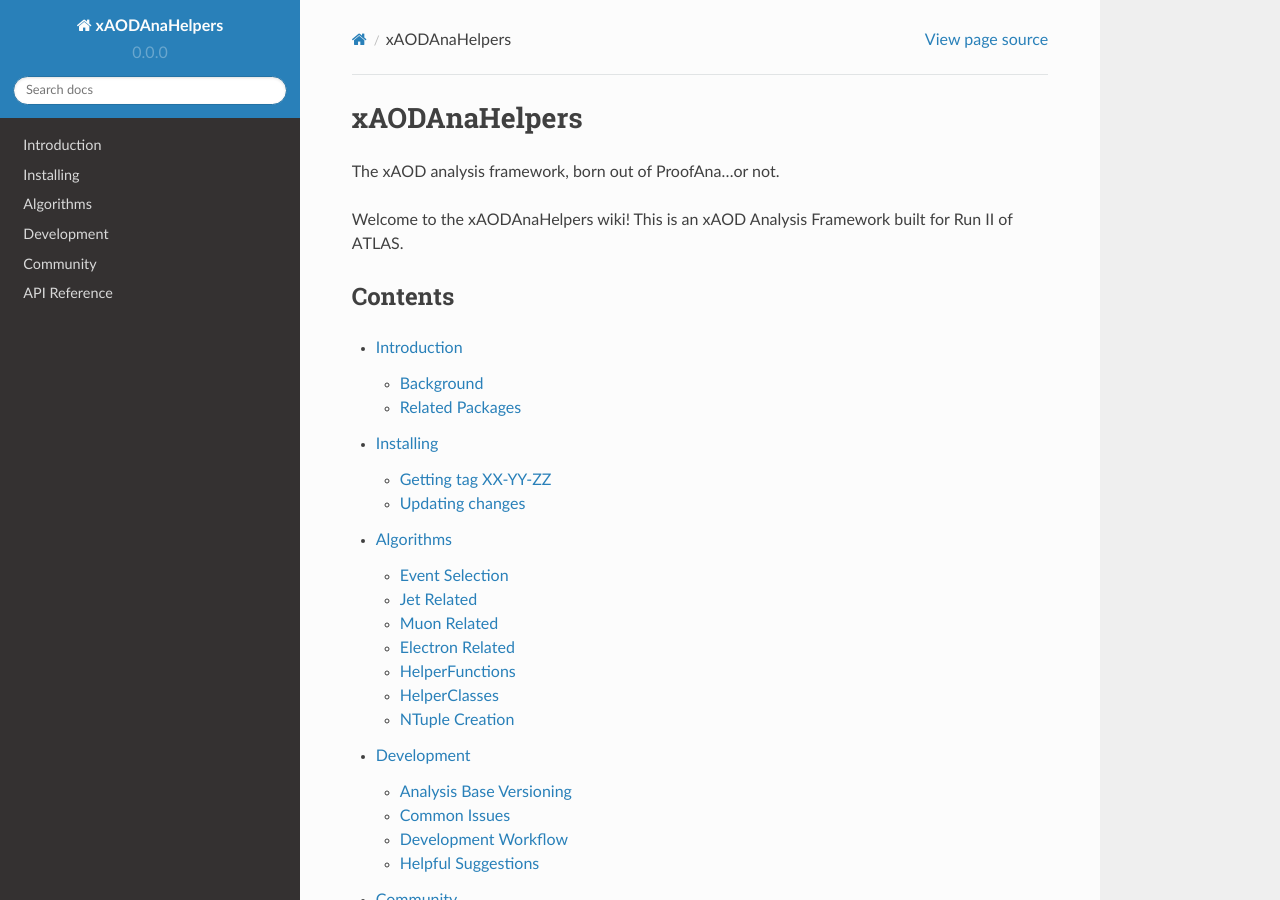
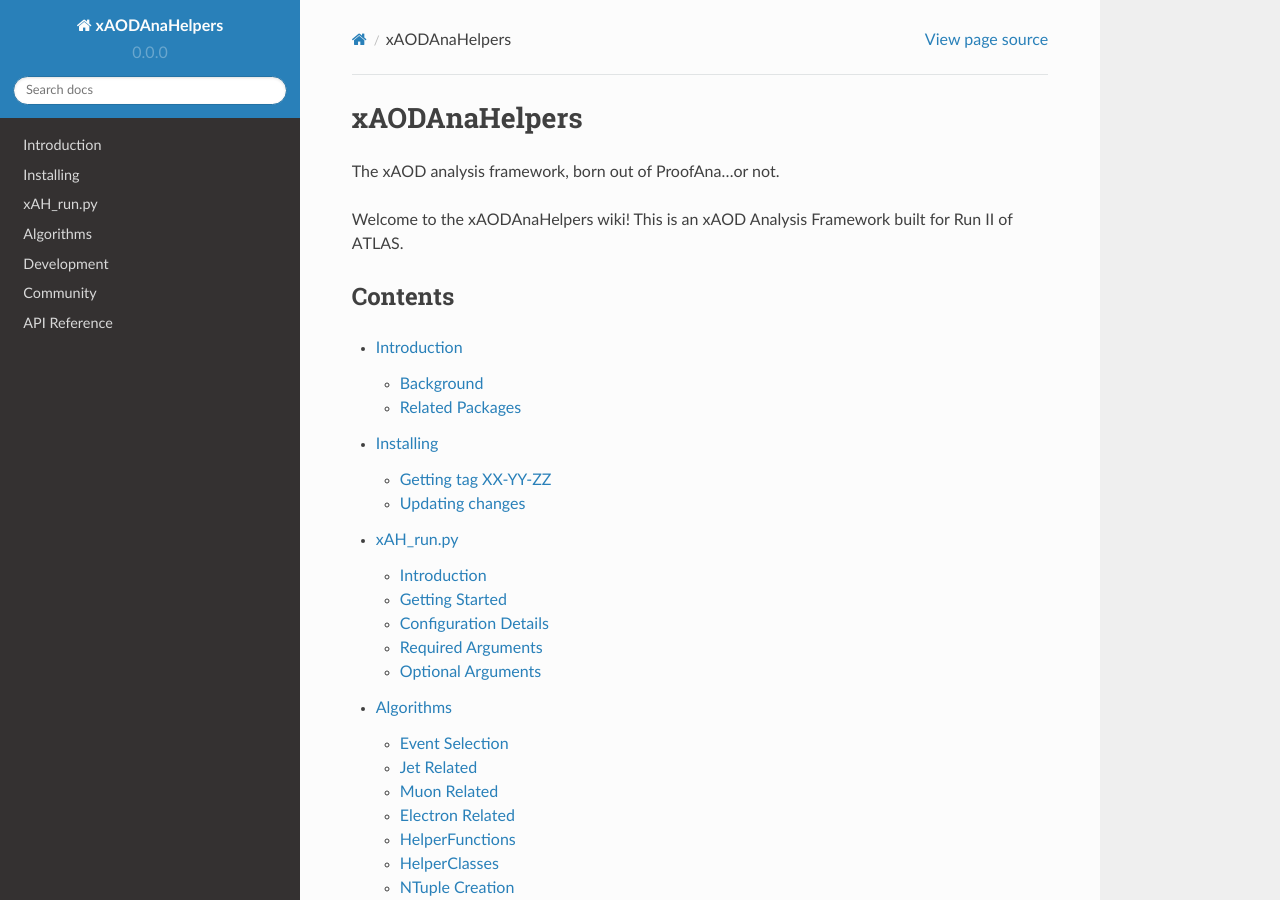
Before and after one commit to UCATLAS/xAODAnaHelpers, a Sphinx documentation site: the page built from docs/index.rst, in a window 1280 px wide and 900 px high. Built offline with Sphinx 7.4.7 and the Read the Docs theme 2.0.0, drawn with Linux system fonts in a browser that asks for light colours; some of the changed lines change nothing that is shown.

Commit message:
First add for xAH_run.py documentation

```diff
--- /dev/null
+++ b/docs/UsingUs.rst
@@ -0,0 +1,167 @@
+.. note::
+    Written based on `e950a9 <https://github.com/UCATLAS/xAODAnaHelpers/tree/e950a91ffc37f939a262d749f6e7419dfd6de627>`_
+
+xAH_run.py
+==========
+
+``xAH_run.py`` is the xAODAnaHelpers macro written fully in python. The
+goal is to make it easier for a user to spin up an analysis without
+(potentially) writing any C++ code at all!
+
+Introduction
+------------
+
+An analysis job is defined by a few key things: - the files to run over - where to run the code - what algorithms to run and a few other minor features such as submission directory or how many events to run. Primarily, these three things listed above are all you need to get started. ``xAH_run.py`` manages all of these for you. A configuration file, written in `json <http://www.json.org/>`_ or python, is used to specify what algorithms to run, and in what order. You pass in a list of files you want to run over to the script itself, as well as where to run the code. It will take care of the rest for you.
+
+Getting Started
+---------------
+
+To get started, we assume you are little bit familiar with xAODAnaHelpers and RootCore in general. Recall that when you compile a bunch of packages, you generate a namespace under ``ROOT`` that all your algorithms are loaded into via
+
+.. code:: python
+
+    ROOT.gROOT.Macro("$ROOTCOREDIR/scripts/load_packages.C")
+
+so that one could create an algorithm by something like ``ROOT.AlgorithmName()`` and then start configuring it. In fact, this is how one normally does it within python. Namespaces are automatically linked up by something like ``ROOT.Namespace.AlgorithmName()`` in case you wrapped the entire algorithm in a namespace.
+
+A simple plotting example
+~~~~~~~~~~~~~~~~~~~~~~~~~
+
+To get started, let's just ask a simple question: "How can I make plots of Anti-Kt, R=0.4, LC-calibrated jets?" Let's assume ``xAODAnaHelpers`` has already been checked out and everything is compiled. We only need to know the three key things.
+
+What algorithms to run
+^^^^^^^^^^^^^^^^^^^^^^
+
+We will run 2 algorithms. First is :class:`BasicEventSelection` to filter/clean events. The second is :class:`JetHistsAlgo` which will allow us to plot the jets we want. So start with the template JSON file:
+
+.. code:: json
+
+    [
+      { "class": "BasicEventSelection",
+        "configs": {
+        }
+      },
+      {
+        "class": "JetHistsAlgo",
+        "configs": {
+        }
+      }
+    ]
+
+This gets us started. We make a list of algorithms that we want to run, this list is considered *sorted*. Each list contains a dictionary object, one which defines the ``class`` to run and another which defines a dictionary of configurations to pass into that algorithm.
+
+Next, we should probably add some obvious configurations that work for us. I look up the header files of each and decide to flesh it out as below:
+
+.. code:: json
+
+    [
+      { "class": "BasicEventSelection",
+        "configs": {
+          "m_debug": false,
+          "m_truthLevelOnly": false,
+          "m_applyGRL": true,
+          "m_GRLxml": "$ROOTCOREBIN/data/xAODAnaHelpers/data12_8TeV.periodAllYear_DetStatus-v61-pro14-02_DQDefects-00-01-00_PHYS_StandardGRL_All_Good.xml",
+          "m_doPUreweighting": false,
+          "m_vertexContainerName": "PrimaryVertices",
+          "m_PVNTrack": 2
+        }
+      },
+      {
+        "class": "JetPlotsAlgo",
+        "configs": {
+          "m_debug": false,
+          "m_inContainerName": "AntiKt4LCTopoJets",
+          "m_detailStr": "kinematic",
+          "m_name": "NoPreSel"
+        }
+      }
+    ]
+
+and I save this into ``xah_run_example.json``.
+
+Running the script
+^^^^^^^^^^^^^^^^^^
+
+I pretty much have everything I need to work with. So, I run the following command
+
+.. code:: bash
+
+    xAH_run.py --files file1.root file2.root --config xah_run_example.json direct
+
+which will run over two ROOT files locally (``direct``), using the configuration we made. We're all done! That was easy :beers: .
+
+Configuration Details
+---------------------
+
+As mentioned previous, there are multiple facets to ``xAH_run.py``. The below details the configurations that are possible for the script itself, not for the algorithms you use. For details on what can be configured, look up the header files of the algorithms themselves.
+
+For everything listed below, the script contains all this information and is self-documenting. Simply type
+
+.. code:: bash
+
+    xAH_run.py -h
+
+to see all the help information.
+
+Required Arguments
+------------------
+
+.. code:: bash
+
+    xAH_run.py --files file ... --config path/to/file.json [options] {driver} [driver options]
+
++------------+-------------+-----------+----------------------------------------+
+| Variable   | Type        | Default   | Description                            |
++============+=============+===========+========================================+
+| --files    | string(s)   |           | path to file(s) to use in the script   |
++------------+-------------+-----------+----------------------------------------+
+| --config   | string      |           | path to json configuration file        |
++------------+-------------+-----------+----------------------------------------+
+| {driver}   | string      |           | the driver to use when running jobs    |
++------------+-------------+-----------+----------------------------------------+
+
+There are only three required arguments.
+
+-  The ``--files`` option gives all the input files for the script to
+   use. Depending on the other options specified, these could be DQ2
+   sample names, local paths, or text files containing a list of
+   filenames/paths.
+-  The ``--config`` option tells the script which algorithms to load,
+   configure, run, and in which order. Without it, it becomes a headless
+   chicken.
+-  The ``{driver}`` option tells the script where to run the code. There
+   are lots of supported drivers and more can be added if you request
+   it. For more information, you can type ``xAH_run.py -h drivers`` of
+   available drivers.
+
+Optional Arguments
+------------------
+
++-----------------+-----------+-------------+-----------------------------------------------------------------------------------------------------------------------------------------------------------------------------------+
+| Variable        | Type      | Default     | Description                                                                                                                                                                       |
++=================+===========+=============+===================================================================================================================================================================================+
+| --submitDir     | string    | submitDir   | output directory to store the output                                                                                                                                              |
++-----------------+-----------+-------------+-----------------------------------------------------------------------------------------------------------------------------------------------------------------------------------+
+| --nevents       | int       | 0           | number of events to process for all datasets (0 = no limit)                                                                                                                       |
++-----------------+-----------+-------------+-----------------------------------------------------------------------------------------------------------------------------------------------------------------------------------+
+| --skip          | int       | 0           | number of events to skip at the start for all datasets (0 = no skip)                                                                                                              |
++-----------------+-----------+-------------+-----------------------------------------------------------------------------------------------------------------------------------------------------------------------------------+
+| -f, --force     | FLAG      | false       | overwrite the submit directory if it exists                                                                                                                                       |
++-----------------+-----------+-------------+-----------------------------------------------------------------------------------------------------------------------------------------------------------------------------------+
+| --version       | FLAG      | false       | display the version number (git commit)                                                                                                                                           |
++-----------------+-----------+-------------+-----------------------------------------------------------------------------------------------------------------------------------------------------------------------------------+
+| --mode          | string    | class       | run using `class access <https://github.com/kratsg/TheAccountant/wiki/Access-Mode>`__ mode or `branch access <https://github.com/kratsg/TheAccountant/wiki/Access-Mode>`__ mode   |
++-----------------+-----------+-------------+-----------------------------------------------------------------------------------------------------------------------------------------------------------------------------------+
+| --inputList     | FLAG      | false       | if flagged, will interpret ``--files`` as a text file containing a list of paths/filenames                                                                                        |
++-----------------+-----------+-------------+-----------------------------------------------------------------------------------------------------------------------------------------------------------------------------------+
+| --inputDQ2      | FLAG      | false       | if flagged, will interpret each filename as a grid sample pattern                                                                                                                 |
++-----------------+-----------+-------------+-----------------------------------------------------------------------------------------------------------------------------------------------------------------------------------+
+| -v, --verbose   | COUNTER   | 0           | verbosity counter, can increase verbosity of the script by adding more ``-vv``                                                                                                    |
++-----------------+-----------+-------------+-----------------------------------------------------------------------------------------------------------------------------------------------------------------------------------+
+
+Most of the variables mentioned here are self explanatory. For those
+labeled as ``FLAG``, you simply need to add the flag to your command
+such as ``xAH_run.py -f`` to use it. For verbosity, it is a special
+command which can increase the level of verbosity when debugging what
+goes on in the script such as ``xAH_run.py -v`` or
+``xAH_run.py -v--verbose-vv``.
--- a/docs/index.rst
+++ b/docs/index.rst
@@ -13,6 +13,7 @@
 
    Intro
    Installing
+   UsingUs
    Algorithms
    Development
    Community
```
